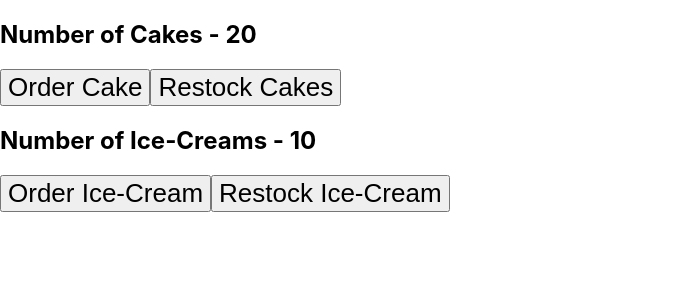
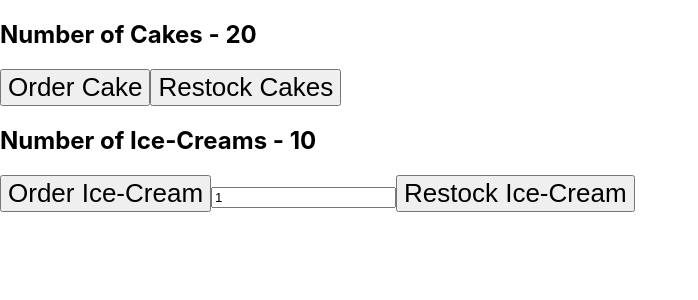
Before and after one commit to Darthex/Redux-tlkt, a React (Vite) app: page / in a window 1280 px wide. Shown: the top 300 px of the page, without its empty margins (0-698 px from the left). Built offline with nearby package versions, Linux system fonts and the light colour scheme.

Commit message:
added input to icecream view

```diff
--- a/src/components/icecream/IceCreamView.jsx
+++ b/src/components/icecream/IceCreamView.jsx
@@ -3,13 +3,22 @@ import { useSelector, useDispatch } from "react-redux";
 import { ordered, restocked } from "./iceCreamSlice.js";
 
 export default function IceCreamView() {
+
+    const [restockValue, setRestockValue] = React.useState(1)
+
     const numberOfIceCreams =useSelector((state) => state.iceCream.numOfIceCreams)
     const dispatch = useDispatch()
+
+    function handleValueChange(e) {
+        setRestockValue(parseInt(e.target.value))
+    }
+
     return(
         <div>
             <h2>Number of Ice-Creams - {numberOfIceCreams}</h2>
             <button onClick={() => dispatch(ordered())}>Order Ice-Cream</button>
-            <button onClick={() => dispatch(restocked(5))}>Restock Ice-Cream</button>
+            <input type="number" value={restockValue} onChange={(e) => handleValueChange(e)}/>
+            <button onClick={() => dispatch(restocked(restockValue))}>Restock Ice-Cream</button>
         </div>
     )
 }
```
